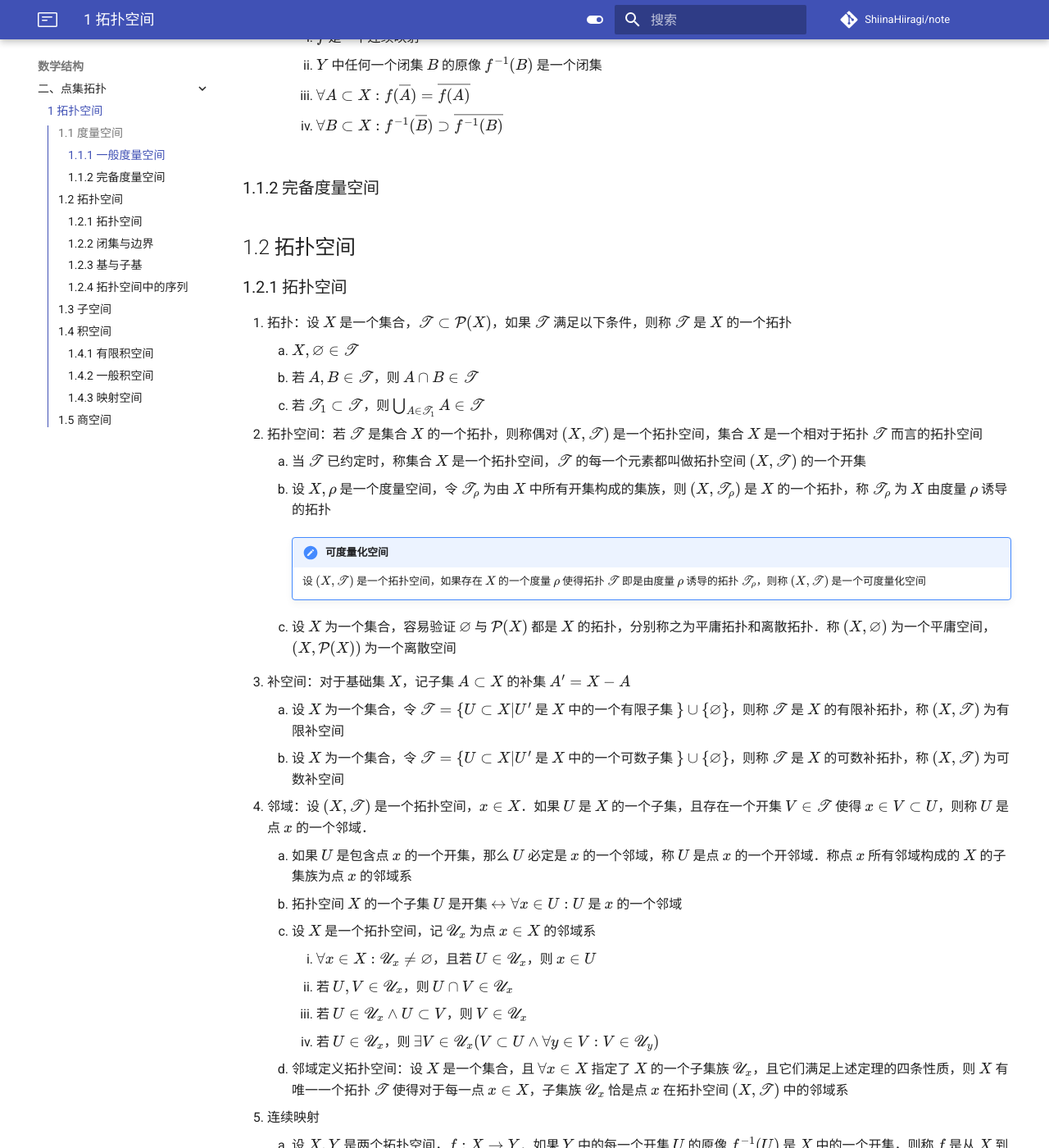
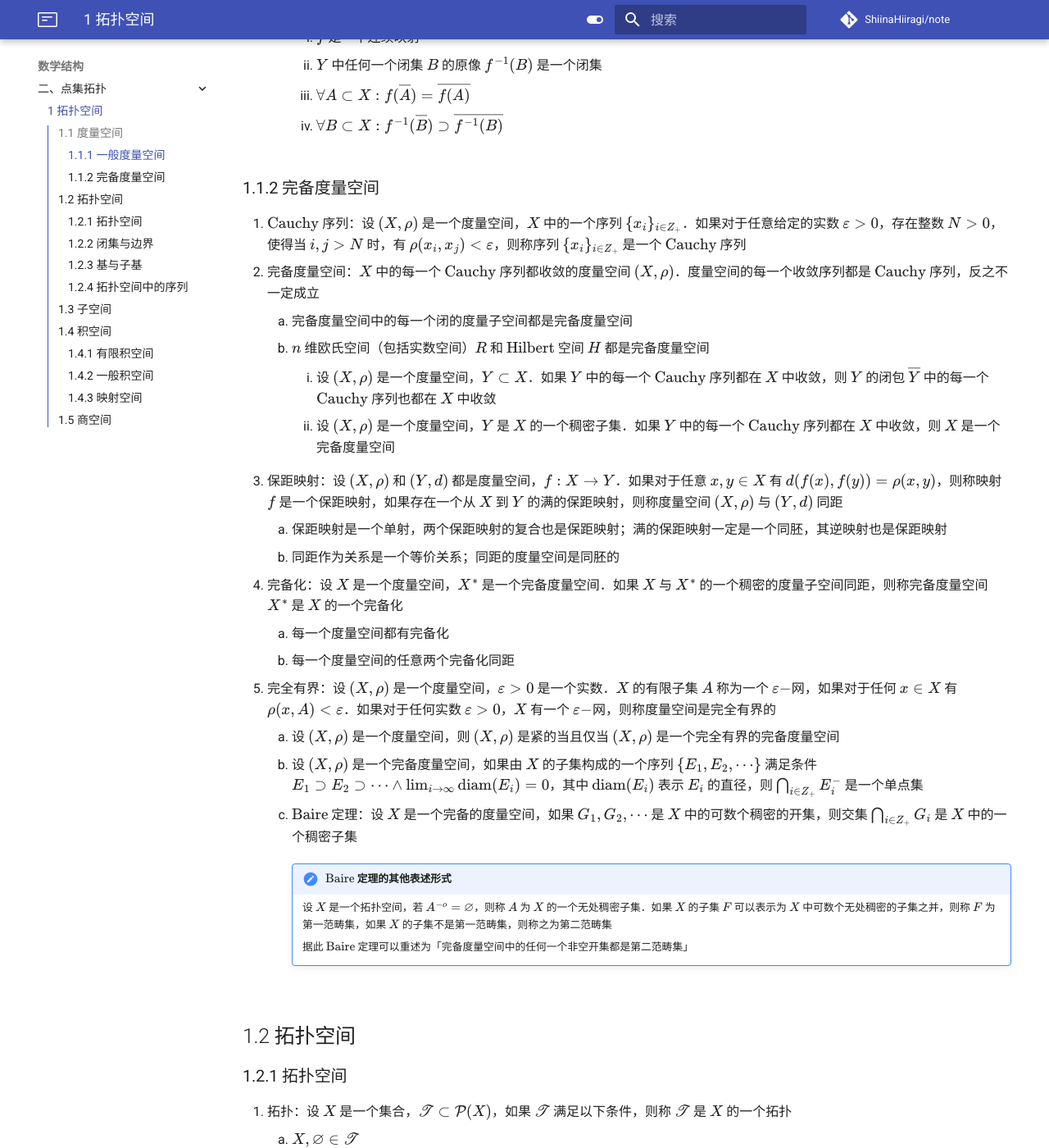
Before and after one commit to ShiinaHiiragi/note, an MkDocs documentation site: the page built from docs/math/top/space.md, in a window 1280 px wide and 1400 px high, scrolled down 1799 px. Shown: the whole window at 82% size. Built offline with MkDocs 1.6.1 and Material for MkDocs 9.7.7, drawn with Linux system fonts in a browser that asks for light colours; comment, search, counter and statistics services are not loaded; some of the changed text lies outside the part shown.

Commit message:
new concept

```diff
--- a/docs/math/top/space.md
+++ b/docs/math/top/space.md
@@ -46,6 +46,27 @@
         4. $\forall B\subset X: f^{-1}(\overline B)\supset \overline{f^{-1}(B)}$
 
 ### 1.1.2 完备度量空间
+1. $\mathrm{Cauchy}$ 序列：设 $(X, \rho)$ 是一个度量空间，$X$ 中的一个序列 $\{x_i\}_{i\in Z_+}$．如果对于任意给定的实数 $\varepsilon >0$，存在整数 $N>0$，使得当 $i, j>N$ 时，有 $\rho(x_i, x_j)<\varepsilon$，则称序列 $\{x_i\}_{i\in Z_+}$ 是一个 $\mathrm{Cauchy}$ 序列
+2. 完备度量空间：$X$ 中的每一个 $\mathrm{Cauchy}$ 序列都收敛的度量空间 $(X, \rho)$．度量空间的每一个收敛序列都是 $\mathrm{Cauchy}$ 序列，反之不一定成立
+    1. 完备度量空间中的每一个闭的度量子空间都是完备度量空间
+    2. $n$ 维欧氏空间（包括实数空间）$R$ 和 $\mathrm{Hilbert}$ 空间 $H$ 都是完备度量空间
+        1. 设 $(X, \rho)$ 是一个度量空间，$Y\subset X$．如果 $Y$ 中的每一个 $\mathrm{Cauchy}$ 序列都在 $X$ 中收敛，则 $Y$ 的闭包 $\overline Y$ 中的每一个 $\mathrm{Cauchy}$ 序列也都在 $X$ 中收敛
+        2. 设 $(X, \rho)$ 是一个度量空间，$Y$ 是 $X$ 的一个稠密子集．如果 $Y$ 中的每一个 $\mathrm{Cauchy}$ 序列都在 $X$ 中收敛，则 $X$ 是一个完备度量空间
+3. 保距映射：设 $(X, \rho)$ 和 $(Y, d)$ 都是度量空间，$f: X\to Y$．如果对于任意 $x, y\in X$ 有 $d(f(x), f(y)) =\rho(x, y)$，则称映射 $f$ 是一个保距映射，如果存在一个从 $X$ 到 $Y$ 的满的保距映射，则称度量空间 $(X, \rho)$ 与 $(Y, d)$ 同距
+    1. 保距映射是一个单射，两个保距映射的复合也是保距映射；满的保距映射一定是一个同胚，其逆映射也是保距映射
+    2. 同距作为关系是一个等价关系；同距的度量空间是同胚的
+4. 完备化：设 $X$ 是一个度量空间，$X^*$ 是一个完备度量空间．如果 $X$ 与 $X^*$ 的一个稠密的度量子空间同距，则称完备度量空间 $X^*$ 是 $X$ 的一个完备化
+    1. 每一个度量空间都有完备化
+    2. 每一个度量空间的任意两个完备化同距
+5. 完全有界：设 $(X, \rho)$ 是一个度量空间，$\varepsilon>0$ 是一个实数．$X$ 的有限子集 $A$ 称为一个 $\varepsilon-$网，如果对于任何 $x\in X$ 有 $\rho(x, A)<\varepsilon$．如果对于任何实数 $\varepsilon>0$，$X$ 有一个 $\varepsilon-$网，则称度量空间是完全有界的
+    1. 设 $(X, \rho)$ 是一个度量空间，则 $(X, \rho)$ 是紧的当且仅当 $(X, \rho)$ 是一个完全有界的完备度量空间
+    2. 设 $(X, \rho)$ 是一个完备度量空间，如果由 $X$ 的子集构成的一个序列 $\{E_1, E_2, \cdots\}$ 满足条件 $E_1\supset E_2\supset \cdots \wedge \lim_{i\to \infty} \mathrm{diam}(E_i)=0$，其中 $\mathrm{diam}(E_i)$ 表示 $E_i$ 的直径，则 $\bigcap_{i\in Z_+}E^-_i$ 是一个单点集
+    3. $\mathrm{Baire}$ 定理：设 $X$ 是一个完备的度量空间，如果 $G_1, G_2, \cdots$ 是 $X$ 中的可数个稠密的开集，则交集 $\bigcap_{i\in Z_+} G_i$ 是 $X$ 中的一个稠密子集
+
+        !!! note "$\mathrm{Baire}$ 定理的其他表述形式"
+            设 $X$ 是一个拓扑空间，若 $A^{-o}=\varnothing$，则称 $A$ 为 $X$ 的一个无处稠密子集．如果 $X$ 的子集 $F$ 可以表示为 $X$ 中可数个无处稠密的子集之并，则称 $F$ 为第一范畴集，如果 $X$ 的子集不是第一范畴集，则称之为第二范畴集
+
+            据此 $\mathrm{Baire}$ 定理可以重述为「完备度量空间中的任何一个非空开集都是第二范畴集」
 
 ## 1.2 拓扑空间
 ### 1.2.1 拓扑空间
@@ -236,10 +257,14 @@
     3. 设 $X_1, X_2, \cdots, X_n$ 是 $n\geqslant 2$ 个拓扑空间，则积空间 $X_1\times X_2\times \cdots \times X_n$ 同胚于积空间 $(X_1\times X_2\times \cdots \times X_{n-1})\times X_n$
 
 ### 1.4.2 一般积空间
-1. 点式收敛拓扑：如果一个集族 $\{X_\gamma\}_{\gamma \in \Gamma}$ 中所有的 $X_\gamma$，则称 $\{X_\gamma\}^{\gamma \in \Gamma}$ 是一个拓扑空间族或一族拓扑空间
+1. 点式收敛拓扑：如果一个集族 $\{X_\gamma\}_{\gamma \in \Gamma}$ 中所有的 $X_\gamma$，则称 $\{X_\gamma\}_{\gamma \in \Gamma}$ 是一个拓扑空间族或一族拓扑空间
     1. 设 $\{X_\gamma\}_{\gamma \in \Gamma}$ 是一个拓扑空间族，容易验证 $\mathrm{Descartes}$ 积 $\prod_{\gamma \in \Gamma} X_\gamma$ 的子集族 $\mathscr S=\{p^{-1}_\gamma(U_\gamma)|U_\gamma$ 是 $ $X_\gamma$ 的一个开集 $,\gamma\in \Gamma\}$ 是它的某一个拓扑 $\mathscr T$ 的一个子基, 其中 $p_\gamma$ 是 $\mathrm{Descartes}$ 积 $\prod_{\gamma \in \Gamma} X_\gamma$ 的第 $\gamma \in \Gamma$ 个投射
     2. 拓扑 $\mathscr T$ 称为 $\mathrm{Descartes}$ 积 $\prod_{\gamma \in \Gamma} X_\gamma$ 的积拓扑，拓扑空间 $(\prod_{\gamma \in \Gamma} X_\gamma, \mathscr T)$ 称为拓扑空间族 $\{X_\gamma\}_{\gamma \in \Gamma}$ 的积空间，拓扑空间 $X_\gamma$ 称为积空间 $\prod_{\gamma \in \Gamma} X_\gamma$ 的第 $\gamma$ 个坐标空间
-2. 点式收敛拓扑的性质
+2. 点式收敛拓扑的性质：设 $\{X_\gamma\}_{\gamma \in \Gamma}$ 是一族拓扑空间
+    1. 对于每一个 $\alpha \in \Gamma$，积空间 $\prod_{\gamma \in \Gamma} X_\gamma$ 的第 $\alpha$ 个投射 $p_\alpha: \prod_{\gamma \in \Gamma} X_\gamma \to X_\alpha$ 是一个连续开映射
+    2. 设 $Y$ 是一个拓扑空间，则映射 $f: Y\to \prod_{\gamma \in \Gamma} X_\gamma$ 是一个连续映射当且仅当对于每一个 $\alpha \in \Gamma$，映射 $p_\alpha\circ f: Y\to X_\alpha$ 是连续的，其中 $p_\alpha$ 是积空间 $\prod_{\gamma \in \Gamma} X_\gamma$ 的第 $\alpha$ 个投影
+    3. 令 $\mathscr T$ 为 $\prod_{\gamma \in \Gamma} X_\gamma$ 的积拓扑．如果 $\widetilde{\mathscr T}$ 是笛卡尔积 $\prod_{\gamma \in \Gamma} X_\gamma$ 的一个拓扑使得对于任何 $\alpha \in \Gamma$，$\prod_{\gamma \in \Gamma} X_\gamma$ 的第 $\alpha$ 个投射 $p_\alpha: \prod_{\gamma \in \Gamma} X_\gamma \to X_\alpha$ 都是连续的，则 $\mathscr T\subset \widetilde{\mathscr T}$
+    4. 积空间 $\prod_{\gamma \in \Gamma} X_\gamma$ 中的序列 $\{x^{(i)}\}_{i\in Z_+}$ 收敛于点 $x\in \prod_{\gamma \in \Gamma} X_\gamma$ 的充要条件是对于每一个 $\alpha \in \Gamma$，拓扑空间 $X_\alpha$ 中的序列 $\{p_\alpha(x^{(i)})\}_{i\in Z_+}$ 收敛于 $p_\alpha(x)\in X_\alpha$
 
 ### 1.4.3 映射空间
 
```
